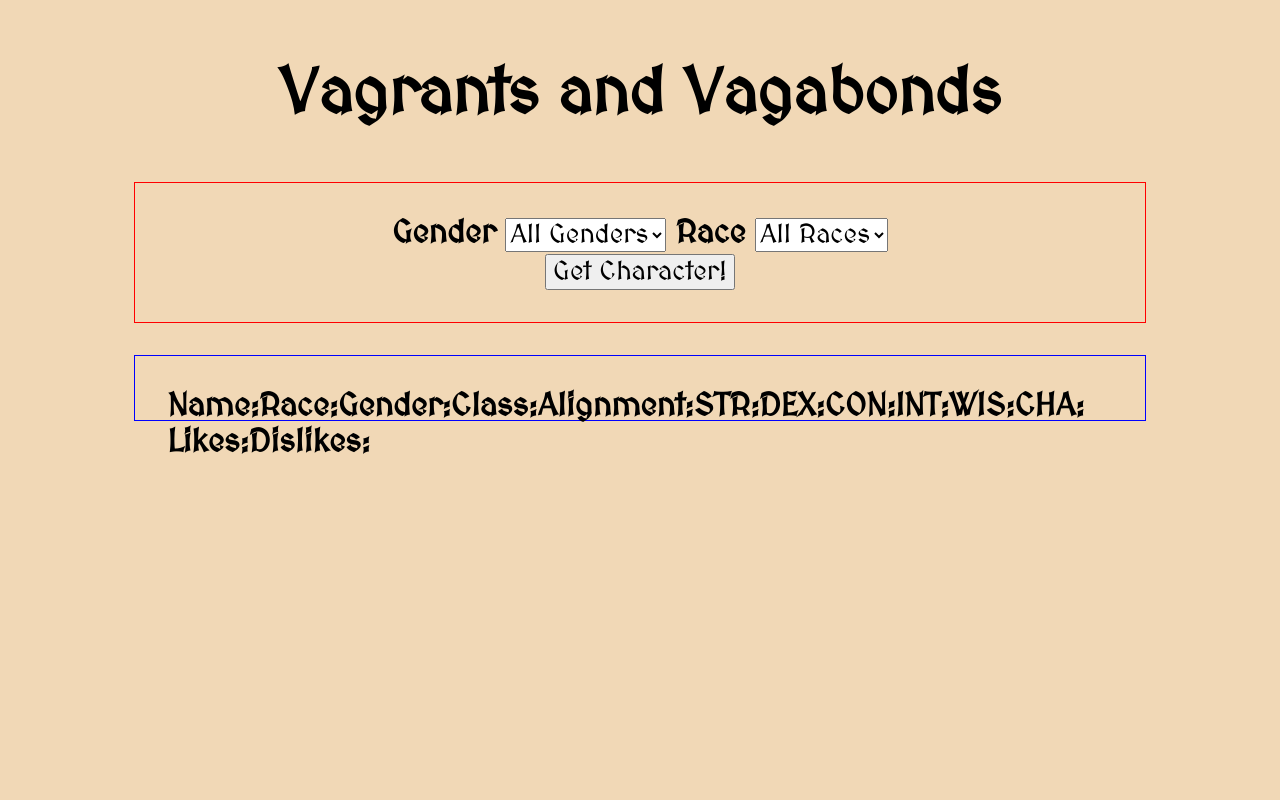
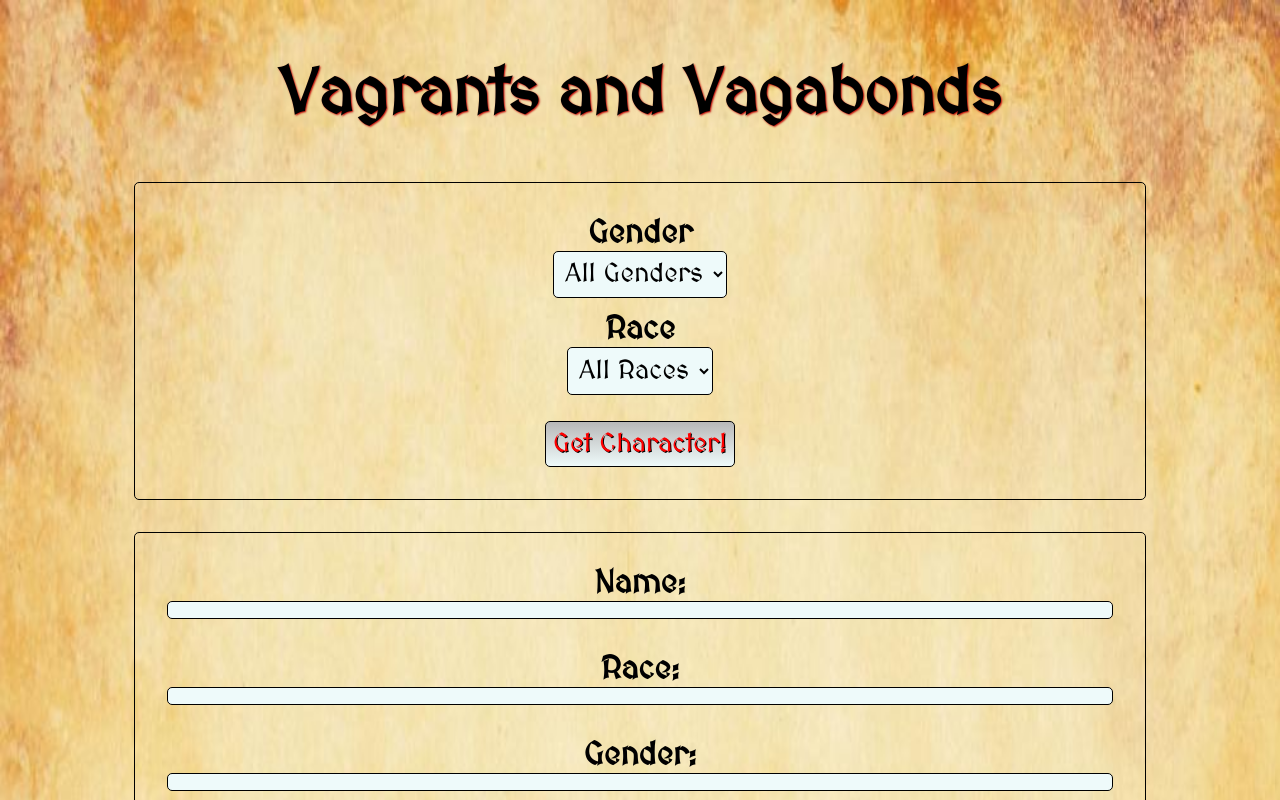
Before and after one commit to jamesastephenson/james-and-mike-collabs, a plain HTML site: page Week 5 - Vagrants and Vagabonds/index.html in a window 1280 px wide. Shown: the top 800 px of the page. Drawn offline with Linux system fonts and the light colour scheme.

Commit message:
Add files via upload
FINAL

```diff
--- a/Week 5 - Vagrants and Vagabonds/index.html
+++ b/Week 5 - Vagrants and Vagabonds/index.html
@@ -8,13 +8,13 @@
     <link rel="stylesheet" href="style.css">
 </head>
 <body>
+<div class="wrapper">
     <div id="header">
         <h1>Vagrants and Vagabonds</h1>
     </div>
 
     <div id="input">
         <form>
-
             <label for="gender">Gender</label>
 
             <select name="gender" id="gender">
@@ -36,7 +36,6 @@
 
         </form>
         <button id="submit" type="button">Get Character!</button>
-
     </div>
 
     <div id="output">
@@ -80,6 +79,9 @@
         <span id="outputDislikes"></span>
     </div>
 
+    <footer>A site by James Stephenson and Michael Gardiner. Background image from WallpaperAccess.</footer>
+</div>
+
     <script src="script.js"></script>
 </body>
 </html>
--- a/Week 5 - Vagrants and Vagabonds/script.js
+++ b/Week 5 - Vagrants and Vagabonds/script.js
@@ -1,6 +1,4 @@
-// note to self: let checked status of radio buttons or dropdown choices be used as an argument in functions
-    // this way you can change what the function will output based on this, rather than making a million different functions
-
+// Get DOM elements
 const gender = document.getElementById('gender');
 const race = document.getElementById('race');
 const submit = document.getElementById('submit');
@@ -22,6 +20,7 @@ var likesAndDislikes = [
     'Architecture', 'Skeletons', 'Goblins', 'Charity', 'Fine Linen',
     'Vagrants', 'Vagabonds', 'Dragons', 'Dungeons', 'Scholarship'];
 
+// Generate random name
 function generateName() {
     // define our array
     var nameArr = [];
@@ -32,14 +31,17 @@ function generateName() {
     else if (gender.value == 'Nonbinary') {nameArr = firstNamesGenderNeutral;}
     else {nameArr = firstNamesMale.concat(firstNamesFemale, firstNamesGenderNeutral);}
 
-    // concatenate the name
+    // concatenate the name w/ random index position
     return `${nameArr[Math.floor(Math.random() * nameArr.length)]} ${lastNames[Math.floor(Math.random() * lastNames.length)]}`;
 }
 
+// Generate random alignment
 function generateAlignment() {return alignments[Math.floor(Math.random() * alignments.length)];}
 
+// Generate random class
 function generateClass() {return classes[Math.floor(Math.random() * classes.length)];}
 
+// Generate random gender or user choice
 function generateGender() {
     if (gender.value == "Male") {return "Male";}
     else if (gender.value == "Female") {return "Female";}
@@ -47,20 +49,25 @@ function generateGender() {
     else {return genders[Math.floor(Math.random() * genders.length)];}
 }
 
+// Generate random likes / dislikes
 function generateLikesAndDislikes() {return likesAndDislikes[Math.floor(Math.random() * likesAndDislikes.length)];}
 
+// Generate random race or user choice
 function generateRace() {
     if (race.value == "Human") {return "Human";}
     else if (race.value == "Dwarf") {return "Dwarf";}
     else if (race.value == "Elf") {return "Elf";}
     else if (race.value == "Halfling") {return "Halfling";}
     else {return races[Math.floor(Math.random() * races.length)];}
-    }
+}
 
-function d6Roll() {return Math.floor(Math.random() * 6);}
+// six sided die roll
+function d6Roll() {return Math.floor(Math.random() * 6) + 1;}
 
+// 3 d6 roll
 function generateBaseStat() {return d6Roll() + d6Roll() + d6Roll();}
 
+// call all functions and output to html
 function createChar() {
     var likes = generateLikesAndDislikes();
     var dislikes = generateLikesAndDislikes();
--- a/Week 5 - Vagrants and Vagabonds/style.css
+++ b/Week 5 - Vagrants and Vagabonds/style.css
@@ -6,6 +6,38 @@
 body {
     font-family: 'MedievalSharp', sans-serif;
     background-color: rgb(241, 216, 182);
+    background-image: url("./Images/parchmentTexture2.jpg");
+    background-size: 100% 100%;
+}
+
+footer {
+    width: 80%;
+    text-align: center;
+    margin: auto;
+    background-color: rgb(238, 250, 250);
+    margin-top: 2em;
+    border: 1px solid black;
+    border-radius: 5px;
+    padding: 0.5em;
+}
+
+label {
+    font-weight: bold;
+}
+
+option {
+    font-family: 'MedievalSharp', sans-serif;
+}
+
+span {
+    color: red;
+    text-shadow: 1px 1px black;
+    text-align: center;
+    margin-bottom: 1em;
+    border: 1px solid black;
+    background-color: rgb(238, 250, 250);
+    border-radius: 5px;
+    padding: 0.25em;
 }
 
 #header {
@@ -13,96 +45,85 @@ body {
     /*background-image: linear-gradient(to bottom, #1D1D1D, #535353 );*/
     text-align: center;
     padding: .5em;
-    border-radius: 15px;
+    text-shadow: 1px 1px 2px rgb(187, 0, 0);
 }
 
 #input {
-    border: 1px solid red;
+    border: 1px solid black;
     text-align: center;
     font-size: 24pt;
     width: 80%;
     margin: auto;
     margin-bottom: 1em;
     padding: 1em;
+    border-radius: 5px;
 }
 
 #input select {
     font-size: 20pt;
     font-family: 'MedievalSharp', sans-serif;
+    background-color: rgb(238, 250, 250);
+    border-radius: 5px;
+    display: block;
+    text-align: center;
+    margin: auto;
+    padding: 0.25em;
+    border: 1px solid black;
+    margin-bottom: .5em;
 }
 
 #output {
-    border: 1px solid blue;
+    border: 1px solid black;
     font-size: 24pt;
     width: 80%;
     margin: auto;
     padding: 1em;
+    border-radius: 5px;
 }
 
 #output label {
     display: block;
-    float: left;
-    margin: auto;
+    text-align: center;
 }
 
 #output span {
-display: block;
-text-align: left;
+    display: block;
 }
 
-span {
+#submit {
+    font-size: 20pt;
+    font-family: 'MedievalSharp', sans-serif;
+    background-color: rgb(238, 250, 250);
+    background-image: linear-gradient(rgb(184, 184, 184), rgb(238, 250, 250));
+    margin-top: 0.5em;
+    border-radius: 5px;
+    padding: 0.25em;
+    border: 1px solid black;
     color: red;
     text-shadow: 1px 1px black;
 }
 
-label {
-    font-weight: bold;
-}
-
-/* make font responsive */
-
-#submit {
-    font-size: 20pt;
-    font-family: 'MedievalSharp', sans-serif;
+#submit:hover {
+    background-image: linear-gradient(rgb(31, 31, 31), rgb(184, 184, 184));
 }
 
 
-
-
-
 /* -------- media queries -------------- */
-
 @media only screen and (max-width: 600px) {
-    img {
-        width: 10em;
-        border-radius: 8px;
-    }
-
     h1 {
         font-size: 2em;
     }
 }
 
 @media only screen and (min-width: 600px) {
-
     h1 {
         font-size: 3em;
-    }
-
-    img {
-        width: 10em;
-        border-radius: 8px;
     }
 }
 
 @media only screen and (min-width: 768px) {
     h1 {
-        font-size: 4em;
-    }
-
-    img {
-        width: 16em;
-        border-radius: 8px;
+        font-size: 3em;
     }
 }
 
@@ -110,9 +131,4 @@ label {
     h1 {
         font-size: 4em;
     }
-
-    img {
-        width: 16em;
-        border-radius: 8px;
-    }
 }
```
Also changed, not shown: Week 5 - Vagrants and Vagabonds/Images/mockup lol.png (added), Week 5 - Vagrants and Vagabonds/Images/parchmentTexture.jpg (added), Week 5 - Vagrants and Vagabonds/Images/parchmentTexture2.jpg (added), Week 5 - Vagrants and Vagabonds/Images/scratchTexture.png (added).
